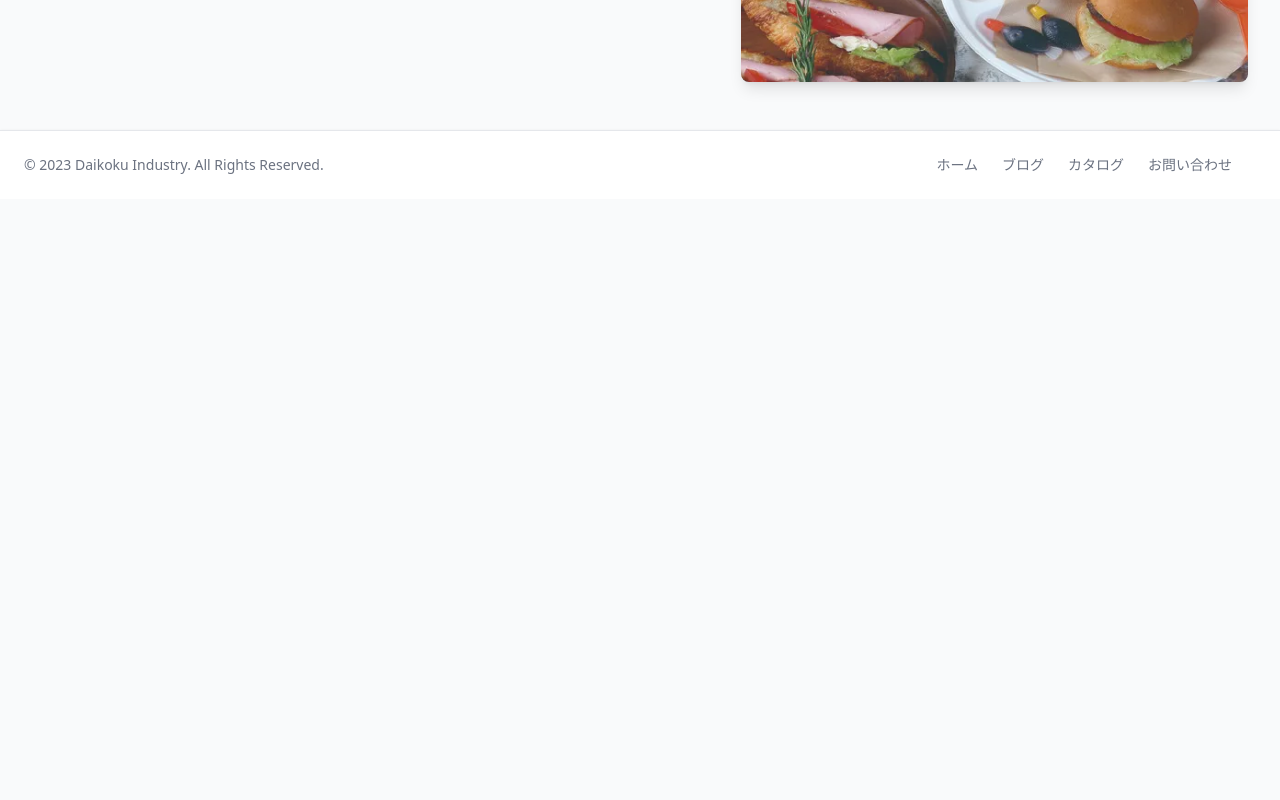
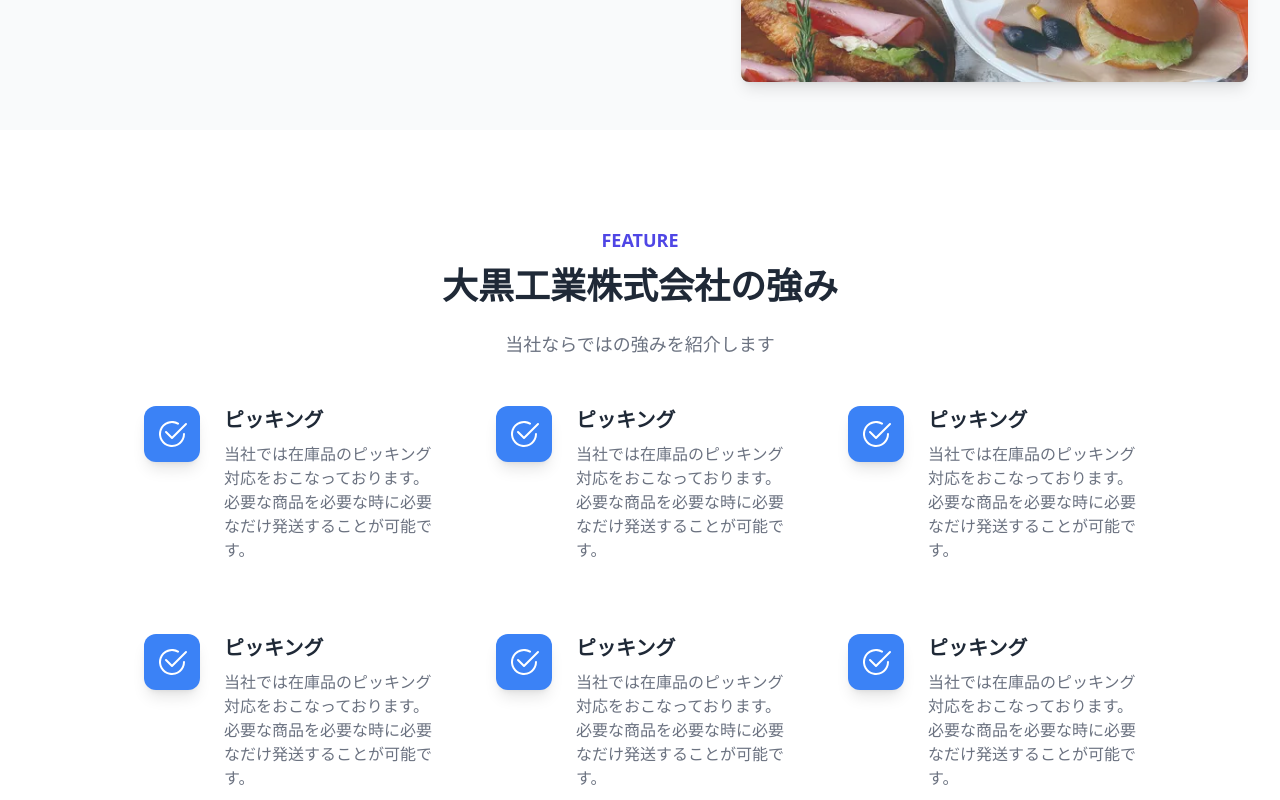
Before and after one commit to knm22mukk/daikoku-saitama, a Next.js app: page / in a window 1280 px wide. Shown: the part 660-1460 px from the top of the page. Before the commit the page ends 859 px from the top, so only its background shows below. Built offline with nearby package versions, Linux system fonts and the light colour scheme.

Commit message:
トップページにFeatureを追加

```diff
--- /dev/null
+++ b/src/_components/Feature.tsx
@@ -0,0 +1,32 @@
+import { BsCheck2Circle } from 'react-icons/bs';
+
+import Container from '@/_components/Container';
+import PageHeader from '@/_components/PageHeader';
+import { featureItems } from '@/_constants';
+
+export default function Feature() {
+  return (
+    <section className='bg-white py-6 dark:bg-gray-600 sm:py-8 lg:py-12'>
+      <Container>
+        <PageHeader
+          subHeading='feature'
+          title='大黒工業株式会社の強み'
+          description='当社ならではの強みを紹介します'
+        />
+        <div className='grid gap-8 py-6 sm:grid-cols-2 md:gap-12 xl:grid-cols-3 xl:gap-16'>
+          {featureItems.map((item) => (
+            <div key={item.title} className='flex gap-4 md:gap-6'>
+              <div className='flex h-12 w-12 shrink-0 items-center justify-center rounded-lg bg-blue-500 shadow-lg md:h-14 md:w-14 md:rounded-xl'>
+                <BsCheck2Circle className='h-8 w-8 text-white' />
+              </div>
+              <div>
+                <h3 className='mb-2 text-lg font-semibold md:text-xl'>{item.title}</h3>
+                <p className='mb-2 text-gray-500 dark:text-white'>{item.description}</p>
+              </div>
+            </div>
+          ))}
+        </div>
+      </Container>
+    </section>
+  );
+}
--- a/src/_constants/index.tsx
+++ b/src/_constants/index.tsx
@@ -4,3 +4,36 @@ export const pageLinks = [
   { title: 'カタログ', path: '/catalogs' },
   { title: 'お問い合わせ', path: '/contact' },
 ];
+
+export const featureItems = [
+  {
+    title: 'ピッキング',
+    description:
+      '当社では在庫品のピッキング対応をおこなっております。必要な商品を必要な時に必要なだけ発送することが可能です。',
+  },
+  {
+    title: 'ピッキング',
+    description:
+      '当社では在庫品のピッキング対応をおこなっております。必要な商品を必要な時に必要なだけ発送することが可能です。',
+  },
+  {
+    title: 'ピッキング',
+    description:
+      '当社では在庫品のピッキング対応をおこなっております。必要な商品を必要な時に必要なだけ発送することが可能です。',
+  },
+  {
+    title: 'ピッキング',
+    description:
+      '当社では在庫品のピッキング対応をおこなっております。必要な商品を必要な時に必要なだけ発送することが可能です。',
+  },
+  {
+    title: 'ピッキング',
+    description:
+      '当社では在庫品のピッキング対応をおこなっております。必要な商品を必要な時に必要なだけ発送することが可能です。',
+  },
+  {
+    title: 'ピッキング',
+    description:
+      '当社では在庫品のピッキング対応をおこなっております。必要な商品を必要な時に必要なだけ発送することが可能です。',
+  },
+];
--- a/src/app/page.tsx
+++ b/src/app/page.tsx
@@ -1,9 +1,11 @@
+import Feature from '@/_components/Feature';
 import Hero from '@/_components/Hero';
 
 export default function Home() {
   return (
     <>
       <Hero />
+      <Feature />
     </>
   );
 }
```
